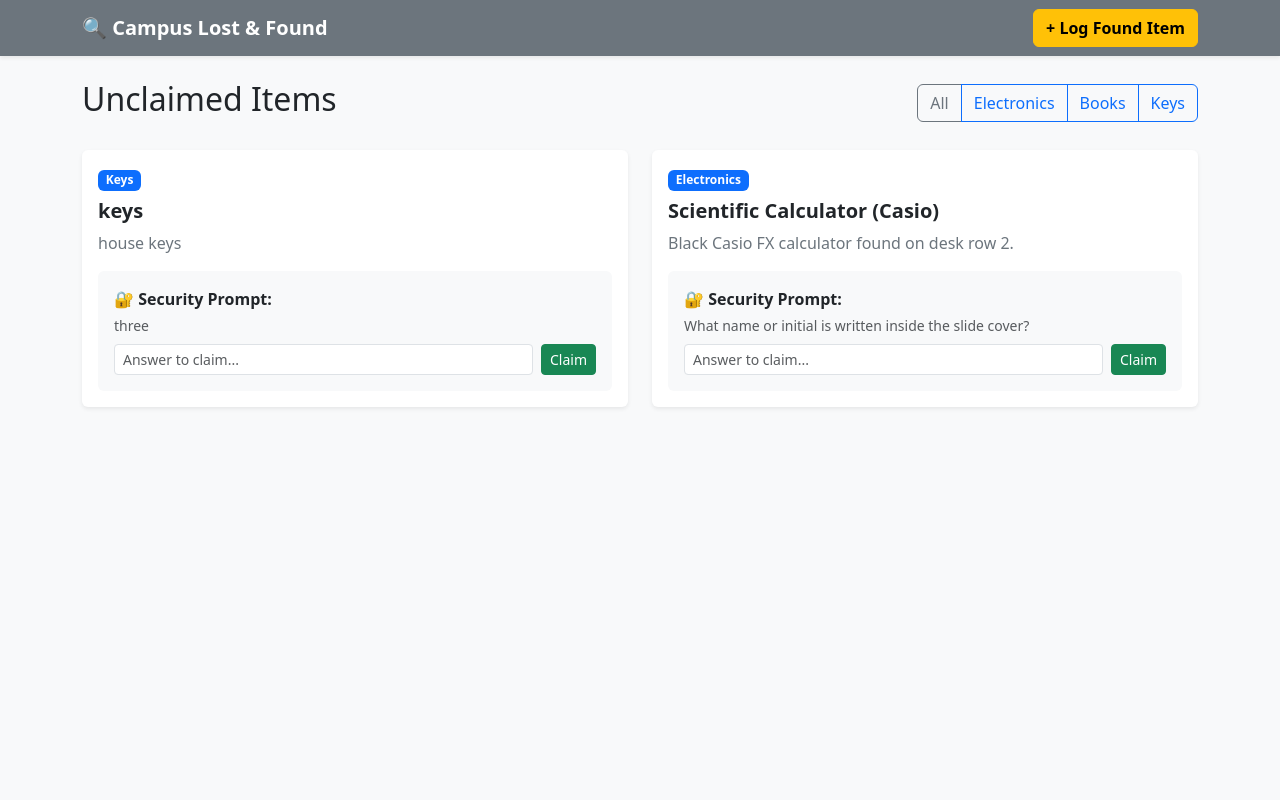
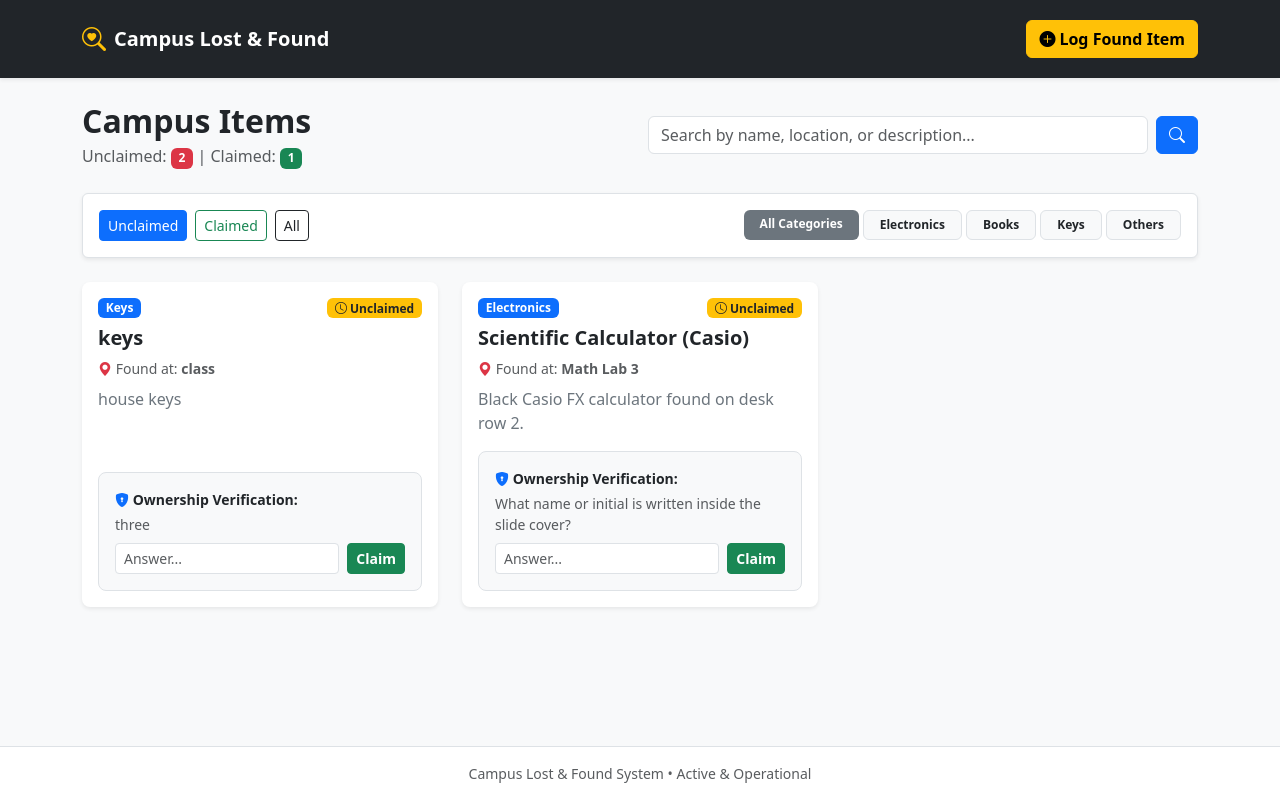
Before and after one commit to Aza-se/lost-and-found, a Flask app: page /?status=UNCLAIMED in a window 1280 px wide. Run offline with Flask 3, Linux system fonts and the light colour scheme; data comes from the database, SQL or seed files in the repository.

Commit message:
Integrate dynamic search, filters, status badges, and dynamic PORT fix

```diff
--- a/app.py
+++ b/app.py
@@ -1,37 +1,69 @@
+import os
 from flask import Flask, render_template, request, redirect, url_for, flash
 from database import init_db, get_db_connection
 
 app = Flask(__name__)
-app.secret_key = "school_lost_found_secret_key"
+app.secret_key = "campus_lost_found_secret_key"
 
+# Initialize database schema and default items
 init_db()
 
 @app.route("/")
 def index():
-    category_filter = request.args.get("category", "")
+    search_query = request.args.get("q", "").strip()
+    category_filter = request.args.get("category", "").strip()
+    status_filter = request.args.get("status", "UNCLAIMED").strip()
+
     conn = get_db_connection()
 
-    query = "SELECT * FROM items WHERE status = 'UNCLAIMED'"
+    query = "SELECT * FROM items WHERE 1=1"
     params = []
+
+    if status_filter and status_filter != "ALL":
+        query += " AND status = ?"
+        params.append(status_filter)
 
     if category_filter:
         query += " AND category = ?"
         params.append(category_filter)
 
+    if search_query:
+        query += " AND (item_title LIKE ? OR description LIKE ? OR location_found LIKE ?)"
+        wildcard = f"%{search_query}%"
+        params.extend([wildcard, wildcard, wildcard])
+
     query += " ORDER BY id DESC"
 
     items = conn.execute(query, params).fetchall()
+
+    # Quick statistics counts
+    total_unclaimed = conn.execute("SELECT COUNT(*) FROM items WHERE status = 'UNCLAIMED'").fetchone()[0]
+    total_claimed = conn.execute("SELECT COUNT(*) FROM items WHERE status = 'CLAIMED'").fetchone()[0]
+
     conn.close()
-    return render_template("index.html", items=items, active_category=category_filter)
+
+    return render_template(
+        "index.html",
+        items=items,
+        search_query=search_query,
+        active_category=category_filter,
+        active_status=status_filter,
+        total_unclaimed=total_unclaimed,
+        total_claimed=total_claimed
+    )
 
 @app.route("/post", methods=["GET", "POST"])
 def post_item():
     if request.method == "POST":
-        title = request.form["item_title"]
-        category = request.form["category"]
-        location = request.form["location_found"]
-        description = request.form["description"]
-        question = request.form["security_question"]
+        title = request.form.get("item_title", "").strip()
+        category = request.form.get("category", "Others").strip()
+        location = request.form.get("location_found", "").strip()
+        description = request.form.get("description", "").strip()
+        question = request.form.get("security_question", "").strip()
+
+        if not title or not location or not description or not question:
+            flash("Please fill in all required fields.", "danger")
+            return render_template("post_item.html")
 
         conn = get_db_connection()
         conn.execute(
@@ -41,23 +73,34 @@ def post_item():
         )
         conn.commit()
         conn.close()
+
+        flash(f"'{title}' successfully published to Campus Lost & Found!", "success")
         return redirect(url_for("index"))
 
     return render_template("post_item.html")
 
 @app.route("/claim/<int:item_id>", methods=["POST"])
 def claim_item(item_id):
+    answer = request.form.get("security_answer", "").strip()
+
+    if not answer:
+        flash("You must provide an answer to claim the item.", "warning")
+        return redirect(url_for("index"))
+
     conn = get_db_connection()
     item = conn.execute("SELECT * FROM items WHERE id = ?", (item_id,)).fetchone()
+
     if item:
         conn.execute("UPDATE items SET status = 'CLAIMED' WHERE id = ?", (item_id,))
         conn.commit()
-        flash(f"Claim request submitted for '{item['item_title']}'. Present proof at the main office.", "success")
+        flash(f"Claim request recorded for '{item['item_title']}'. Please present proof at the main office.", "success")
+    else:
+        flash("Item not found.", "danger")
+
     conn.close()
     return redirect(url_for("index"))
 
-import os
-
 if __name__ == "__main__":
+    # Reads PORT environment variable dynamically (for Render) or defaults to 5000 (local)
     port = int(os.environ.get("PORT", 5000))
-    app.run(host="0.0.0.0", port=port)
+    app.run(host="0.0.0.0", port=port, debug=True)
--- a/templates/base.html
+++ b/templates/base.html
@@ -2,27 +2,47 @@
 <html lang="en">
 <head>
     <meta charset="UTF-8">
+    <meta name="viewport" content="width=device-width, initial-scale=1.0">
     <title>Campus Lost & Found</title>
-    <link rel="stylesheet" href="https://cdn.jsdelivr.net/npm/bootstrap@5.3.0/dist/css/bootstrap.min.css">
+    <link href="https://cdn.jsdelivr.net/npm/bootstrap@5.3.0/dist/css/bootstrap.min.css" rel="stylesheet">
+    <link href="https://cdn.jsdelivr.net/npm/bootstrap-icons@1.10.5/font/bootstrap-icons.css" rel="stylesheet">
+    <link rel="stylesheet" href="{{ url_for('static', filename='style.css') }}">
 </head>
-<body class="bg-light">
-    <nav class="navbar navbar-dark bg-secondary shadow-sm">
+<body class="bg-light d-flex flex-column min-vh-100">
+    <nav class="navbar navbar-expand-lg navbar-dark bg-dark shadow-sm py-3">
         <div class="container">
-            <a class="navbar-brand fw-bold" href="/">🔍 Campus Lost & Found</a>
-            <a href="/post" class="btn btn-warning fw-bold">+ Log Found Item</a>
+            <a class="navbar-brand fw-bold d-flex align-items-center gap-2" href="/">
+                <i class="bi bi-search-heart text-warning fs-4"></i> Campus Lost & Found
+            </a>
+            <div class="d-flex align-items-center gap-2 ms-auto">
+                <a href="/post" class="btn btn-warning fw-bold d-flex align-items-center gap-1">
+                    <i class="bi bi-plus-circle-fill"></i> Log Found Item
+                </a>
+            </div>
         </div>
     </nav>
-    <div class="container my-4">
+
+    <main class="container my-4 flex-grow-1">
         {% with messages = get_flashed_messages(with_categories=true) %}
           {% if messages %}
             {% for category, message in messages %}
-              <div class="alert alert-{{ category }} alert-dismissible fade show">
+              <div class="alert alert-{{ category }} alert-dismissible fade show shadow-sm" role="alert">
                 {{ message }}
+                <button type="button" class="btn-close" data-bs-dismiss="alert" aria-label="Close"></button>
               </div>
             {% endfor %}
           {% endif %}
         {% endwith %}
+
         {% block content %}{% endblock %}
-    </div>
+    </main>
+
+    <footer class="bg-white border-top py-3 mt-auto">
+        <div class="container text-center text-muted small">
+            Campus Lost & Found System &bull; Active & Operational
+        </div>
+    </footer>
+
+    <script src="https://cdn.jsdelivr.net/npm/bootstrap@5.3.0/dist/js/bootstrap.bundle.min.js"></script>
 </body>
 </html>
--- a/templates/index.html
+++ b/templates/index.html
@@ -1,35 +1,92 @@
 {% extends 'base.html' %}
+
 {% block content %}
-<div class="d-flex justify-content-between align-items-center mb-4">
-    <h2>Unclaimed Items</h2>
-    <div class="btn-group">
-        <a href="/" class="btn btn-outline-secondary">All</a>
-        <a href="/?category=Electronics" class="btn btn-outline-primary">Electronics</a>
-        <a href="/?category=Books" class="btn btn-outline-primary">Books</a>
-        <a href="/?category=Keys" class="btn btn-outline-primary">Keys</a>
+<div class="row mb-4 align-items-center g-3">
+    <div class="col-md-6">
+        <h2 class="fw-bold mb-1">Campus Items</h2>
+        <p class="text-muted mb-0">
+            Unclaimed: <span class="badge bg-danger">{{ total_unclaimed }}</span> |
+            Claimed: <span class="badge bg-success">{{ total_claimed }}</span>
+        </p>
+    </div>
+    <div class="col-md-6">
+        <form action="/" method="GET" class="d-flex gap-2">
+            <input type="text" name="q" class="form-control" placeholder="Search by name, location, or description..." value="{{ search_query }}">
+            {% if active_category %}<input type="hidden" name="category" value="{{ active_category }}">{% endif %}
+            {% if active_status %}<input type="hidden" name="status" value="{{ active_status }}">{% endif %}
+            <button type="submit" class="btn btn-primary"><i class="bi bi-search"></i></button>
+            {% if search_query or active_category or active_status != 'UNCLAIMED' %}
+                <a href="/" class="btn btn-outline-secondary" title="Reset Filters"><i class="bi bi-x-circle"></i></a>
+            {% endif %}
+        </form>
     </div>
 </div>
+
+<div class="d-flex flex-wrap gap-2 mb-4 align-items-center justify-content-between bg-white p-3 rounded shadow-sm border">
+    <div class="d-flex flex-wrap gap-2">
+        <a href="/?status=UNCLAIMED{% if search_query %}&q={{ search_query }}{% endif %}"
+           class="btn btn-sm {% if active_status == 'UNCLAIMED' %}btn-primary{% else %}btn-outline-primary{% endif %}">Unclaimed</a>
+        <a href="/?status=CLAIMED{% if search_query %}&q={{ search_query }}{% endif %}"
+           class="btn btn-sm {% if active_status == 'CLAIMED' %}btn-success{% else %}btn-outline-success{% endif %}">Claimed</a>
+        <a href="/?status=ALL{% if search_query %}&q={{ search_query }}{% endif %}"
+           class="btn btn-sm {% if active_status == 'ALL' %}btn-dark{% else %}btn-outline-dark{% endif %}">All</a>
+    </div>
+
+    <div class="d-flex flex-wrap gap-1">
+        <a href="/?category={% if active_status %}&status={{ active_status }}{% endif %}{% if search_query %}&q={{ search_query }}{% endif %}"
+           class="badge {% if not active_category %}bg-secondary{% else %}bg-light text-dark border{% endif %} text-decoration-none py-2 px-3">All Categories</a>
+        <a href="/?category=Electronics{% if active_status %}&status={{ active_status }}{% endif %}{% if search_query %}&q={{ search_query }}{% endif %}"
+           class="badge {% if active_category == 'Electronics' %}bg-secondary{% else %}bg-light text-dark border{% endif %} text-decoration-none py-2 px-3">Electronics</a>
+        <a href="/?category=Books{% if active_status %}&status={{ active_status }}{% endif %}{% if search_query %}&q={{ search_query }}{% endif %}"
+           class="badge {% if active_category == 'Books' %}bg-secondary{% else %}bg-light text-dark border{% endif %} text-decoration-none py-2 px-3">Books</a>
+        <a href="/?category=Keys{% if active_status %}&status={{ active_status }}{% endif %}{% if search_query %}&q={{ search_query }}{% endif %}"
+           class="badge {% if active_category == 'Keys' %}bg-secondary{% else %}bg-light text-dark border{% endif %} text-decoration-none py-2 px-3">Keys</a>
+        <a href="/?category=Others{% if active_status %}&status={{ active_status }}{% endif %}{% if search_query %}&q={{ search_query }}{% endif %}"
+           class="badge {% if active_category == 'Others' %}bg-secondary{% else %}bg-light text-dark border{% endif %} text-decoration-none py-2 px-3">Others</a>
+    </div>
+</div>
+
 <div class="row">
     {% for item in items %}
-    <div class="col-md-6 mb-4">
-        <div class="card shadow-sm border-0">
-            <div class="card-body">
-                <span class="badge bg-primary mb-2">{{ item.category }}</span>
-                <h5 class="fw-bold">{{ item.item_title }}</h5>
-                <p class="text-secondary">{{ item.description }}</p>
-                <div class="bg-light p-3 rounded">
-                    <p class="mb-1 text-dark fw-semibold">🔐 Security Prompt:</p>
-                    <small class="text-muted d-block mb-2">{{ item.security_question }}</small>
-                    <form action="/claim/{{ item.id }}" method="POST" class="d-flex gap-2">
-                        <input type="text" name="security_answer" class="form-control form-control-sm" placeholder="Answer to claim..." required>
-                        <button type="submit" class="btn btn-sm btn-success">Claim</button>
-                    </form>
+    <div class="col-md-6 col-lg-4 mb-4">
+        <div class="card h-100 shadow-sm border-0 rounded-3">
+            <div class="card-body d-flex flex-column">
+                <div class="d-flex justify-content-between align-items-start mb-2">
+                    <span class="badge bg-primary fs-7">{{ item.category }}</span>
+                    {% if item.status == 'UNCLAIMED' %}
+                        <span class="badge bg-warning text-dark"><i class="bi bi-clock"></i> Unclaimed</span>
+                    {% else %}
+                        <span class="badge bg-success"><i class="bi bi-check-circle-fill"></i> Claimed</span>
+                    {% endif %}
+                </div>
+                <h5 class="fw-bold card-title text-dark">{{ item.item_title }}</h5>
+                <p class="text-muted small mb-2"><i class="bi bi-geo-alt-fill text-danger"></i> Found at: <strong>{{ item.location_found }}</strong></p>
+                <p class="card-text text-secondary mb-3 flex-grow-1">{{ item.description }}</p>
+
+                <div class="bg-light p-3 rounded-3 border mt-auto">
+                    <p class="mb-1 text-dark fw-semibold small"><i class="bi bi-shield-lock-fill text-primary"></i> Ownership Verification:</p>
+                    <p class="small text-muted mb-2">{{ item.security_question }}</p>
+
+                    {% if item.status == 'UNCLAIMED' %}
+                        <form action="/claim/{{ item.id }}" method="POST" class="d-flex gap-2">
+                            <input type="text" name="security_answer" class="form-control form-control-sm" placeholder="Answer..." required>
+                            <button type="submit" class="btn btn-sm btn-success fw-bold">Claim</button>
+                        </form>
+                    {% else %}
+                        <div class="alert alert-success p-1 mb-0 text-center small fw-semibold">
+                            Item Claimed
+                        </div>
+                    {% endif %}
                 </div>
             </div>
         </div>
     </div>
     {% else %}
-    <p class="text-muted">No items found!</p>
+    <div class="col-12 text-center py-5">
+        <i class="bi bi-inbox text-muted display-4 d-block mb-3"></i>
+        <h5 class="text-secondary">No items found matching your criteria.</h5>
+        <a href="/" class="btn btn-outline-primary mt-2">Clear Filters</a>
+    </div>
     {% endfor %}
 </div>
 {% endblock %}
```
